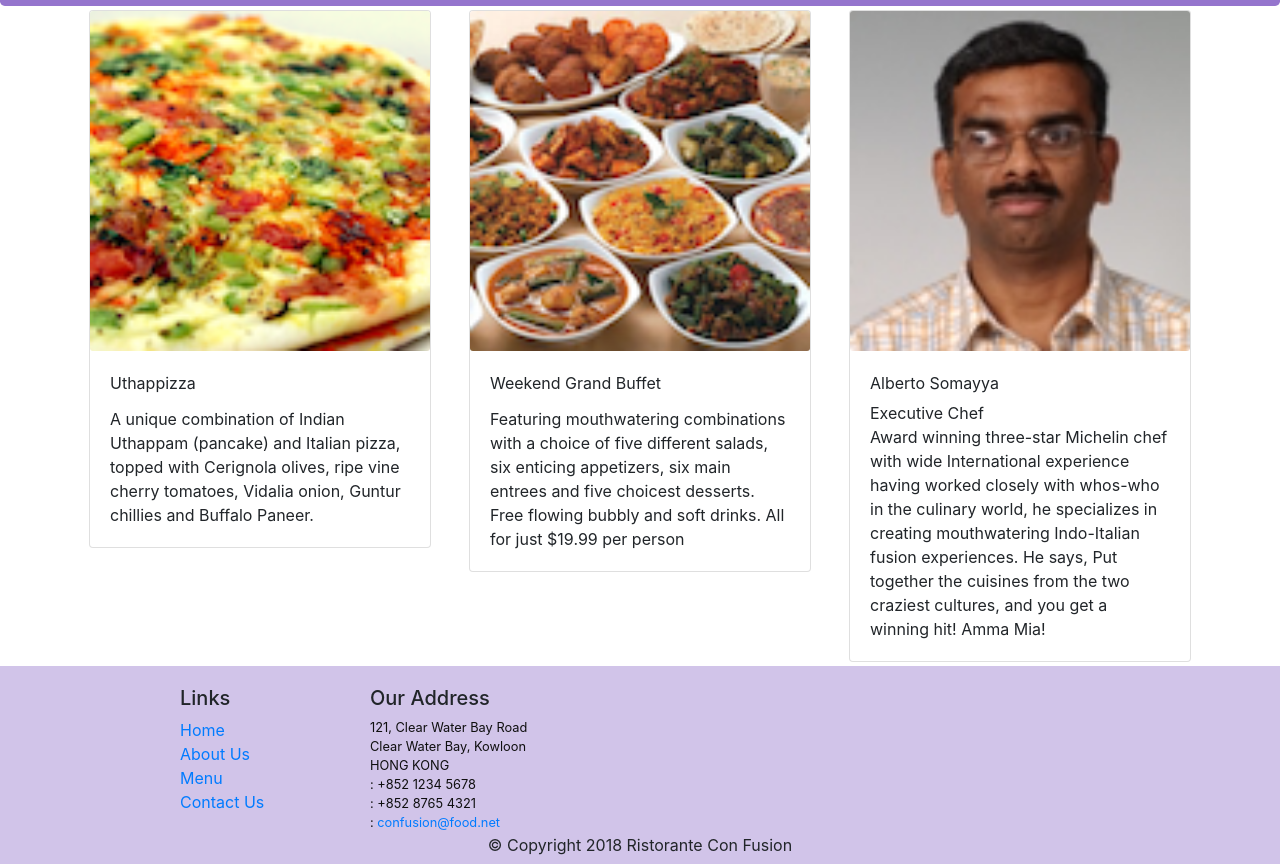
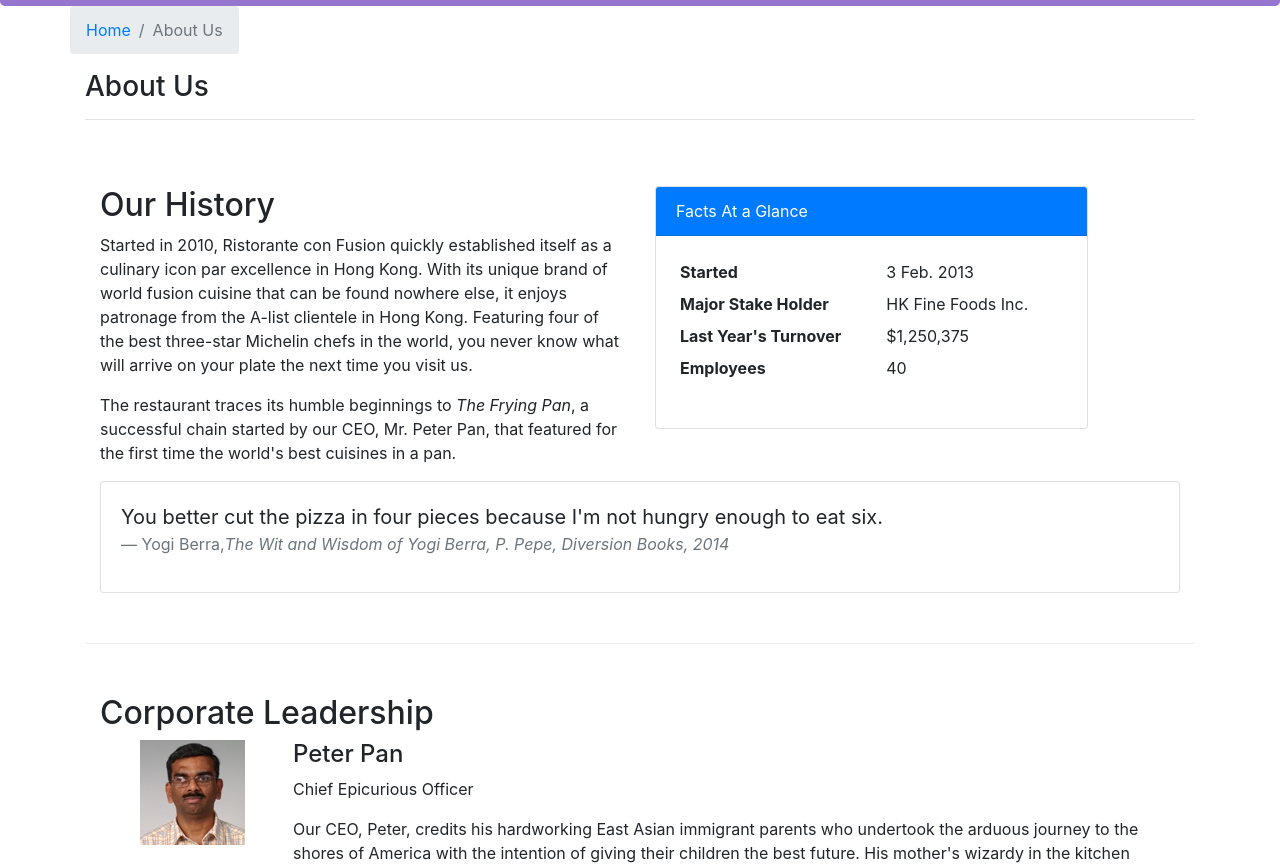
Before and after one commit to safafa/confusion, a React (Create React App) app: page /aboutus in a window 1280 px wide. Before the commit this address led to /home. Shown: the part 336-1200 px from the top of the page. Built offline with nearby package versions, Linux system fonts and the light colour scheme.

Commit message:
assignment 2

```diff
--- /dev/null
+++ b/src/components/AboutComponent.js
@@ -0,0 +1,97 @@
+import React from 'react';
+import { Breadcrumb, BreadcrumbItem, Card, CardBody, CardHeader, Media } from 'reactstrap';
+import { Link } from 'react-router-dom';
+
+function RenderLeader({leader}) {
+    return(
+    <Media>
+        <Media className="mr-5">
+          <Media src={leader.image} alt="leader's image" />
+        </Media>
+        <Media body className="mb-5">
+          <Media heading>
+            {leader.name}
+          </Media>
+          <p>{leader.designation}</p>
+           {leader.description}
+        </Media>
+      </Media>
+      );
+}
+
+
+
+
+function About(props) {
+    const leaders = props.leaders.map((leader) => {
+        return (
+            <RenderLeader leader={leader}/>
+        );
+    });
+
+
+    return(
+        <div className="container">
+            <div className="row">
+                <Breadcrumb>
+                    <BreadcrumbItem><Link to="/home">Home</Link></BreadcrumbItem>
+                    <BreadcrumbItem active>About Us</BreadcrumbItem>
+                </Breadcrumb>
+                <div className="col-12">
+                    <h3>About Us</h3>
+                    <hr />
+                </div>
+            </div>
+            <div className="row row-content">
+                <div className="col-12 col-md-6">
+                    <h2>Our History</h2>
+                    <p>Started in 2010, Ristorante con Fusion quickly established itself as a culinary icon par excellence in Hong Kong. With its unique brand of world fusion cuisine that can be found nowhere else, it enjoys patronage from the A-list clientele in Hong Kong.  Featuring four of the best three-star Michelin chefs in the world, you never know what will arrive on your plate the next time you visit us.</p>
+                    <p>The restaurant traces its humble beginnings to <em>The Frying Pan</em>, a successful chain started by our CEO, Mr. Peter Pan, that featured for the first time the world's best cuisines in a pan.</p>
+                </div>
+                <div className="col-12 col-md-5">
+                    <Card>
+                        <CardHeader className="bg-primary text-white">Facts At a Glance</CardHeader>
+                        <CardBody>
+                            <dl className="row p-1">
+                                <dt className="col-6">Started</dt>
+                                <dd className="col-6">3 Feb. 2013</dd>
+                                <dt className="col-6">Major Stake Holder</dt>
+                                <dd className="col-6">HK Fine Foods Inc.</dd>
+                                <dt className="col-6">Last Year's Turnover</dt>
+                                <dd className="col-6">$1,250,375</dd>
+                                <dt className="col-6">Employees</dt>
+                                <dd className="col-6">40</dd>
+                            </dl>
+                        </CardBody>
+                    </Card>
+                </div>
+                <div className="col-12">
+                    <Card>
+                        <CardBody className="bg-faded">
+                            <blockquote className="blockquote">
+                                <p className="mb-0">You better cut the pizza in four pieces because
+                                    I'm not hungry enough to eat six.</p>
+                                <footer className="blockquote-footer">Yogi Berra,
+                                <cite title="Source Title">The Wit and Wisdom of Yogi Berra,
+                                    P. Pepe, Diversion Books, 2014</cite>
+                                </footer>
+                            </blockquote>
+                        </CardBody>
+                    </Card>
+                </div>
+            </div>
+            <div className="row row-content">
+                <div className="col-12">
+                    <h2>Corporate Leadership</h2>
+                </div>
+                <div className="col-12">
+                    <Media list>
+                        {leaders}
+                    </Media>
+                </div>
+            </div>
+        </div>
+    );
+}
+
+export default About;
--- a/src/components/MainComponent.js
+++ b/src/components/MainComponent.js
@@ -10,6 +10,7 @@
 import { Switch, Route, Redirect } from 'react-router-dom';
 import Home from './HomeComponent';
 import Contact from './ContactComponent';
+import About from './AboutComponent';
 
 class Main extends Component {
 
@@ -50,6 +51,7 @@
               <Route exact path='/menu' component={() => <Menu dishes={this.state.dishes} />} />
               <Route path='/menu/:dishId' component={DishWithId} />
               <Route exact path='/contactus' component={Contact} />
+              <Route exact path='/aboutus' component={()=> <About leaders={this.state.leaders}/>}/>
               <Redirect to="/home" />
 
           </Switch>
```
Also changed, not shown: 1 other file (tests, documents, lock files or other folders).
